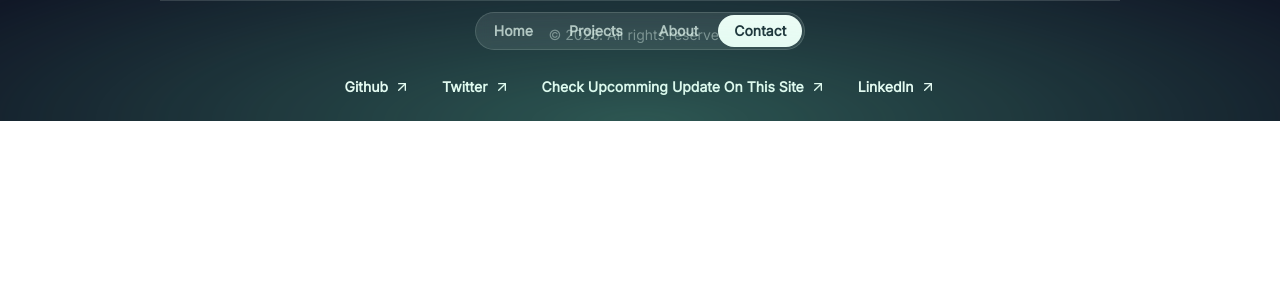
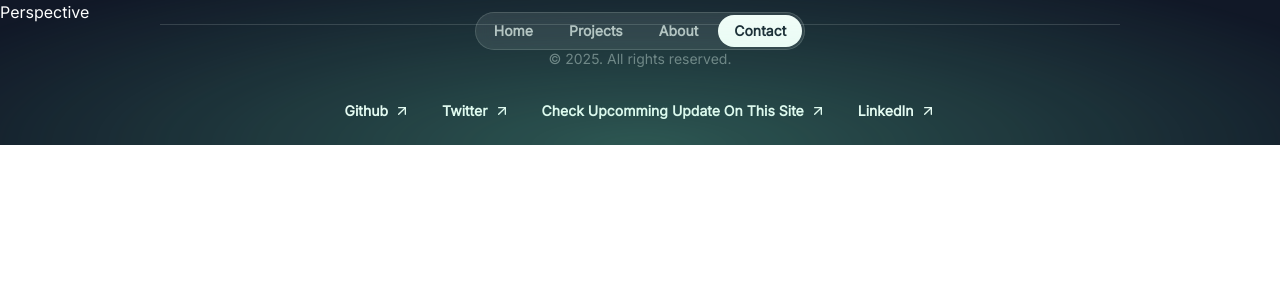
Before and after one commit to virtualabishek/virtualabishek.github.io, a React (Vite) app: page /perspective in a window 1280 px wide. Shown: the top 300 px of the page. Built offline with nearby package versions, Linux system fonts and the light colour scheme; a web font is replaced by a local one.

Commit message:
dev: building persepectice page

```diff
--- a/src/App.jsx
+++ b/src/App.jsx
@@ -6,6 +6,7 @@ import { twMerge } from "tailwind-merge";
 import "@fontsource/inter";
 import "@fontsource/calistoga";
 import Project from "./pages/Project.jsx";
+import Perspective from "./pages/Perspective.jsx";
 
 import { Route, Routes } from "react-router-dom";
 
@@ -21,6 +22,7 @@ const App = () => {
         <Route path="/" element={<Home />} />
         {/* Yo paxi ali dherai projects vayasi rakhum, ani sabai project lai json ma rakhum */}
         <Route path="/projects" element={<Project />} />
+        <Route path="/perspective" element={<Perspective />} />
       </Routes>
 
       <Footer />
--- a/src/assets/json/Perspective.json
+++ b/src/assets/json/Perspective.json
@@ -1,8 +1,4 @@
 [
-  {
-    "text": "Hell is still hell, no matter how much freedom it offers.",
-    "date": "July 16, 2024"
-  },
   {
     "text": "Overflow and underflow both exist. When there was no rain, everyone prayed for it. Now that it's raining, everyone wants it to stop. Overflow lowers the value, and underflow increases it, but both affect life. So, it's important to find a balance between the two.",
     "date": "September 30, 2024"
--- a/src/pages/Perspective.jsx
+++ b/src/pages/Perspective.jsx
@@ -1,4 +1,5 @@
 import React from "react";
+import "../assets/json/Perspective.json";
 
 const Perspective = () => {
   return <div>Perspective</div>;
```
